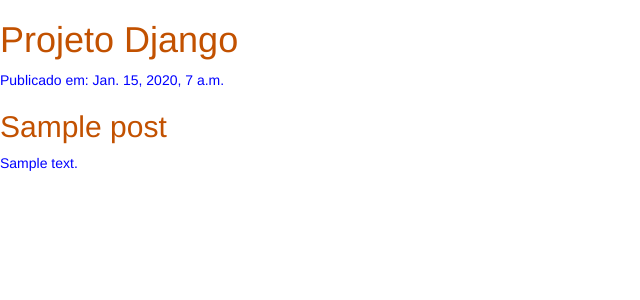
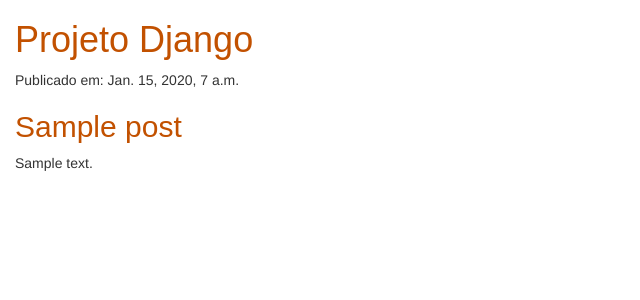
Before and after one commit to BOYGUS/my-first-blog, a Django app: page / in a window 1280 px wide. Shown: the top 300 px of the page, without its empty margins (0-640 px from the left). Run offline with Django 3.2, Linux system fonts and the light colour scheme; tables that the repository leaves empty hold one stand-in row (values such as "Sample post"); some libraries are stand-ins or nearby versions.

Commit message:
Test BLOG.css

```diff
--- a/blog/static/css/blog.css
+++ b/blog/static/css/blog.css
@@ -1,11 +1,8 @@
 h1 a, h2 a {
     color: #C25100;
+    font-family: Arial, Helvetica, sans-serif;
 }
 
-p#teste {
-    color: red;
+body {
+    padding-left: 15px;
 }
-
-p {
-    color: blue;
-}
```
